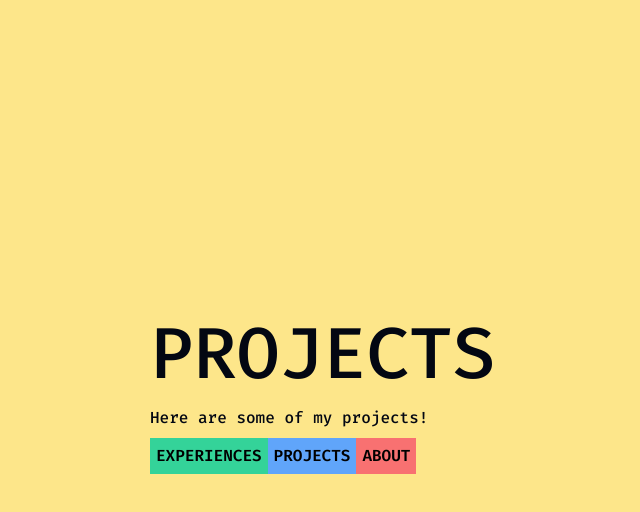
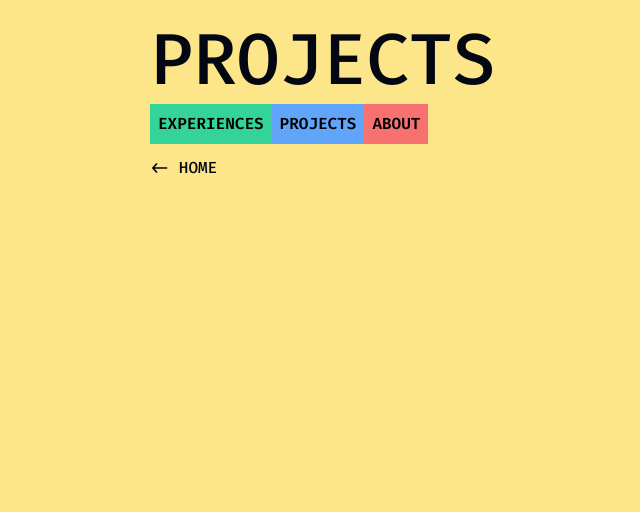
Before and after one commit to quinn2liu/portfolio-website, a Next.js app: page /projects in a window 1280 px wide. Shown: the top 512 px of the page, without its empty margins (2-642 px from the left). Built offline with nearby package versions, Linux system fonts and the light colour scheme.

Commit message:
refactored navigation to components

```diff
--- /dev/null
+++ b/app/about/page.tsx
@@ -0,0 +1,12 @@
+import { Navigation, BackHome } from "../page";
+
+export default function About() {
+  return (
+    <div className="h-full container mx-auto max-w-screen-lg px-6 pt-6 flex flex-col justify-start items-start">
+            <div className="mb-2 text-3xl sm:text-7xl"> ABOUT </div>
+            <Navigation />
+            <BackHome />
+            <p className="text-white">Quinn Liu is a current student at the University of Pennsylvania majoring in Computer Science with minors in Math and Design. He is interested in full-stack development and is currently looking for full-time opportunities in software engineering.</p>
+    </div>
+  )
+}
--- /dev/null
+++ b/app/experiences/page.tsx
@@ -0,0 +1,11 @@
+import { Navigation, BackHome } from "../page";
+
+export default function Experiences() {
+  return (
+    <div className="h-full container mx-auto max-w-screen-lg px-6 pt-6 flex flex-col justify-start items-start">
+            <div className="mb-2 text-3xl sm:text-7xl"> EXPERIENCES </div>
+            <Navigation />
+            <BackHome />
+    </div>
+  )
+}
--- a/app/layout.tsx
+++ b/app/layout.tsx
@@ -1,11 +1,9 @@
-import React from 'react';
+import React, {ReactNode} from 'react';
 import type { Metadata } from 'next';
-import { Inter, Fira_Code } from 'next/font/google';
+import { Fira_Code } from 'next/font/google';
 import './globals.css';
-import Header from '@/components/header';
 import { Theme } from './theme';
 
-const inter = Inter({ subsets: ['latin'] });
 const fira = Fira_Code({ subsets: ['latin'] });
 
 export const metadata: Metadata = {
@@ -13,7 +11,7 @@ export const metadata: Metadata = {
   description: 'Quinn Liu is a current student at the University of Pennsylvania majoring in Computer Science with minors in Math and Design. He is interested in full-stack development and is currently looking for full-time opportunities in software engineering.',
 };
 
-export default function RootLayout({ children }) {
+export default function RootLayout({ children }: {children: ReactNode}) {
   return (
     <html lang="en" className="h-full">
       <body className={`${fira.className} h-full font-medium bg-amber-200 text-gray-950 dark:bg-gray-950 dark:text-amber-200 text-base`}>
--- a/app/page.tsx
+++ b/app/page.tsx
@@ -2,9 +2,45 @@
 
 import React, { useState, useEffect } from 'react';
 import { useTheme } from 'next-themes';
-import { FaGithub, FaInstagram, FaLinkedin } from 'react-icons/fa';
-import { IconContext } from "react-icons";
+import { FaGithub, FaInstagram, FaLinkedin, FaSpotify } from 'react-icons/fa';
+import { IconContext } from 'react-icons';
 import Link from 'next/link';
+
+export const Navigation = () => (
+  <div className="mb-3 flex items-center text-black font-semibold">
+    <Link href="/experiences" className="bg-emerald-400 p-2">EXPERIENCES</Link>
+    {' '}
+    <Link href="/projects" className="bg-blue-400 p-2">PROJECTS</Link>
+    {' '}
+    <Link href="/about" className="bg-red-400 p-2">ABOUT</Link>
+  </div>
+);
+
+const Links = () => (
+  <div className="mb-3.5 flex items-center space-x-10">
+        <IconContext.Provider value={{ size: '1.75rem' }}>
+          <a href="https://www.linkedin.com/in/quinnnliu/" target="_blank" rel="noopener noreferrer">
+            <FaLinkedin />
+          </a>
+          <a href="https://github.com/quinn2liu" target="_blank" rel="noopener noreferrer">
+            <FaGithub />
+          </a>
+          <a href="https://www.instagram.com/quinnnliu/" target="_blank" rel="noopener noreferrer">
+            <FaInstagram />
+          </a>
+          <a href="https://open.spotify.com/user/g7x1ihgj3kf253a6lujcu1r30?si=e76e03b2532d4966" target="_blank" rel="noopener noreferrer">
+            <FaSpotify />
+          </a>
+        </IconContext.Provider>
+      </div>
+);
+
+export const BackHome = () => (
+  <div className="mb-2">
+    <Link href="/"> {'<- HOME'}</Link>
+  </div>
+);
+
 
 export default function Home() {
   const [mounted, setMounted] = useState(false);
@@ -22,28 +58,9 @@ export default function Home() {
     <div className="h-full container mx-auto max-w-screen-lg px-6 flex flex-col justify-center items-start">
       <div className="mb-4 text-3xl sm:text-7xl"> QUINN LIU </div>
       <div className="mb-2">Software Developer + Designer | Boston + Philadelhpia</div>
-      <div className="mb-3">CS @ UPenn '25</div>
-      <div className="mb-3 flex items-center space-x-10">
-        <IconContext.Provider value={{ size: "1.75rem" }}>
-          <a href="https://www.instagram.com/quinnnliu/" target="_blank" rel="noopener noreferrer">
-            <FaInstagram />
-            {''}
-          </a>
-          <a href="https://www.linkedin.com/in/quinnnliu/" target="_blank" rel="noopener noreferrer">
-            <FaLinkedin />
-            {''}
-          </a>
-          <a href="https://github.com/quinn2liu" target="_blank" rel="noopener noreferrer">
-            <FaGithub />
-            {''}
-          </a>
-        </IconContext.Provider>
-      </div>
-      <div className="mb-2 flex items-center text-black font-semibold">
-        <Link href="/experiences" className='bg-emerald-400  p-1.5'>EXPERIENCES</Link> {' '}
-        <Link href="/projects" className='bg-blue-400 p-1.5'>PROJECTS</Link>{' '}
-        <Link href="/about"className='bg-red-400 p-1.5'>ABOUT</Link>
-      </div>
+      <div className="mb-3.5">CS @ UPenn '25</div>
+      <Links />
+      <Navigation />
     </div>
   );
 }
--- a/app/projects/page.tsx
+++ b/app/projects/page.tsx
@@ -1,15 +1,12 @@
-import Link from 'next/link';
+import React from 'react';
+import { Navigation, BackHome } from "../page";
 
 export default function Projects() {
     return (
-        <div className="h-full container mx-auto max-w-screen-lg px-6 flex flex-col justify-center items-start">
-            <div className="mb-4 text-3xl sm:text-7xl"> PROJECTS </div>
-            <div className="mb-2">Here are some of my projects! </div>
-            <div className="mb-2 flex items-center text-black font-semibold">
-                <Link href="/experiences" className='bg-emerald-400  p-1.5'>EXPERIENCES</Link> {' '}
-                <Link href="/projects" className='bg-blue-400 p-1.5'>PROJECTS</Link>{' '}
-                <Link href="/about" className='bg-red-400 p-1.5'>ABOUT</Link>
-            </div>
+        <div className="h-full container mx-auto max-w-screen-lg px-6 pt-6 flex flex-col justify-start items-start">
+            <div className="mb-2 text-3xl sm:text-7xl"> PROJECTS </div>
+            <Navigation />
+            <BackHome />
         </div>
     );
 }
--- a/app/theme.tsx
+++ b/app/theme.tsx
@@ -1,8 +1,9 @@
 'use client';
 
+import React, { ReactNode } from 'react';
 import { ThemeProvider } from 'next-themes';
 
-export function Theme({ children }) {
+export function Theme({ children }: {children: ReactNode}) {
   return (
     <ThemeProvider attribute="class" defaultTheme="light">
       {children}
--- a/package.json
+++ b/package.json
@@ -3,7 +3,7 @@
   "version": "0.1.0",
   "private": true,
   "scripts": {
-    "dev": "next dev",
+    "dev": "next dev --turbo",
     "build": "next build",
     "start": "next start",
     "lint": "next lint"
```
Also changed, not shown: .eslintrc.json.
